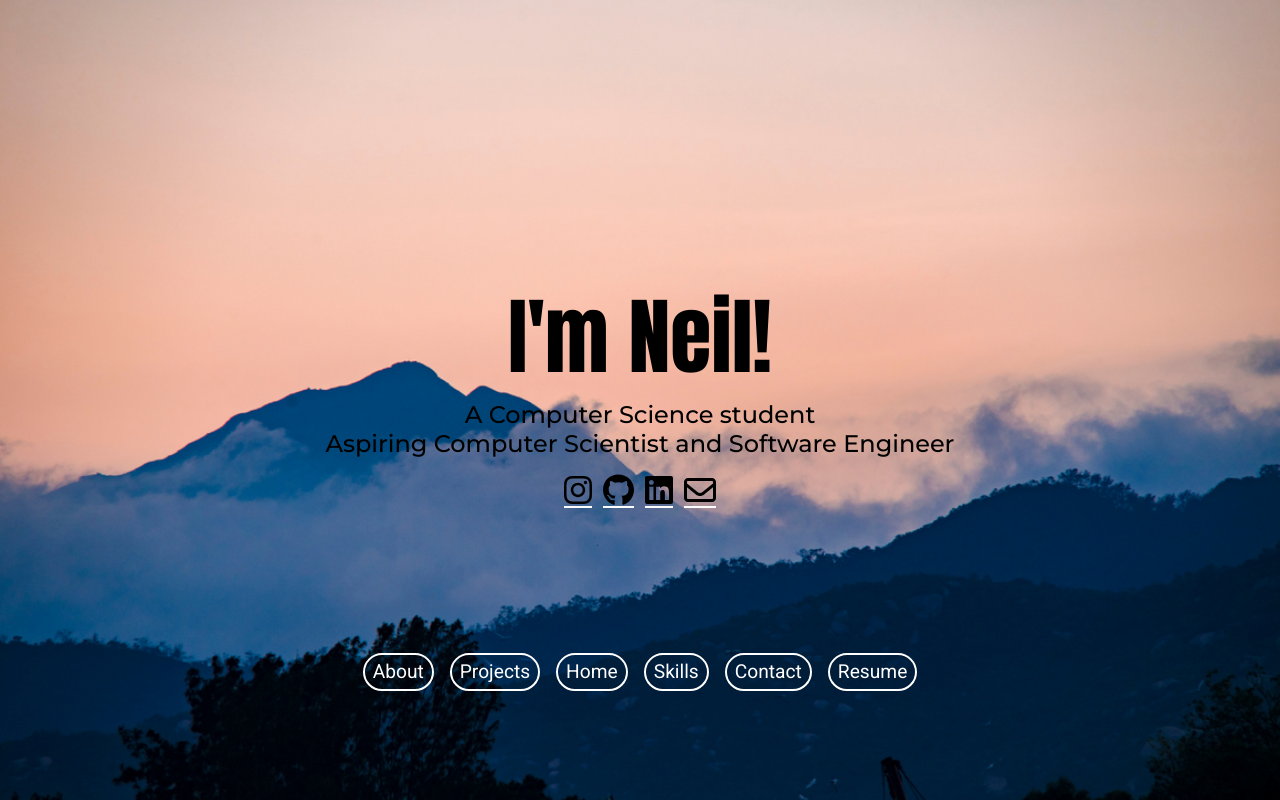
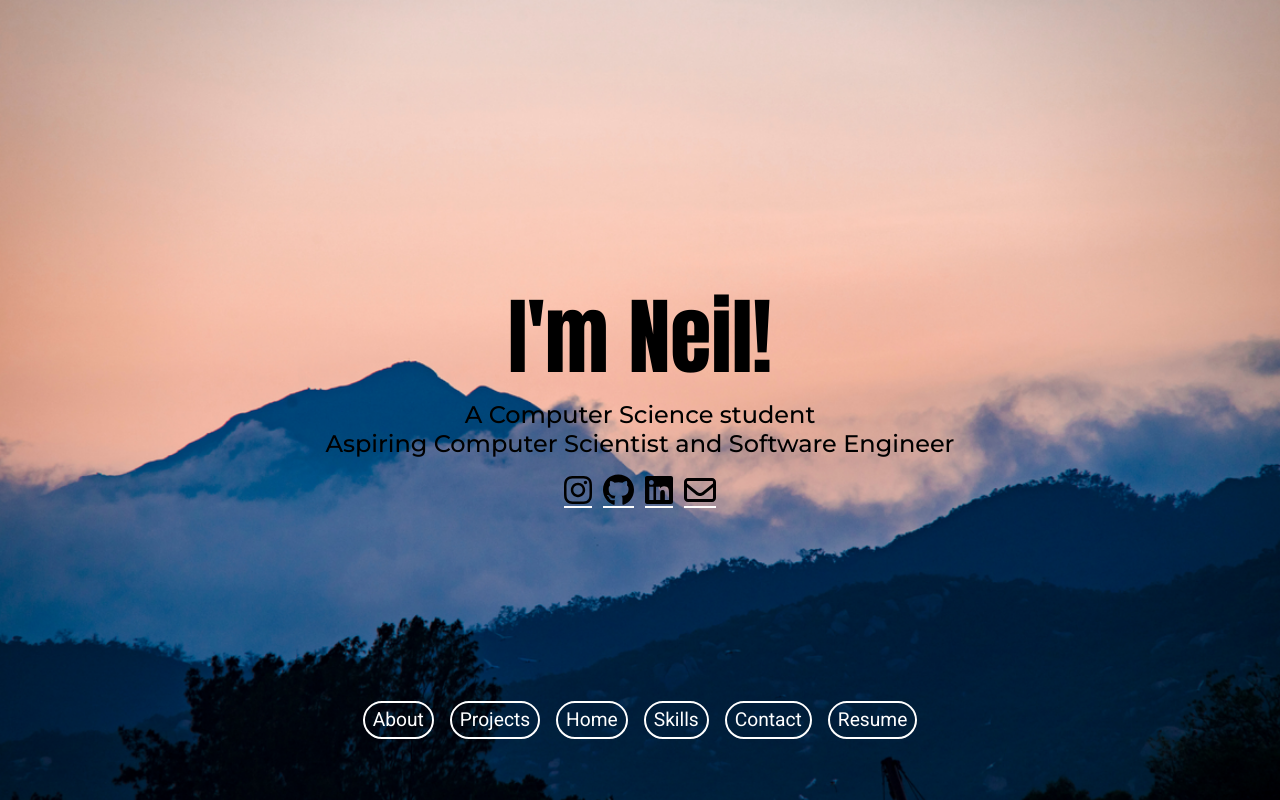
Before and after one commit to Neil-urk12/PortfolioWebsite, a Vue app: page / in a window 1280 px wide. Built offline with nearby package versions, Linux system fonts and the light colour scheme.

Commit message:
Minor CSS changes and design optimization

```diff
--- a/src/App.vue
+++ b/src/App.vue
@@ -13,10 +13,10 @@
 	.container {
 		width: 90%;
 		max-width: 1200px;
-		display: flex;
-		justify-content: center;
+		/* display: flex; */
+		/* justify-content: center;
 		align-items: center;
-		margin: 0 auto;
+		margin: 0 auto; */
 		height: 100vh;
 		padding: 0;
 	}
--- a/src/components/languages.vue
+++ b/src/components/languages.vue
@@ -42,13 +42,12 @@
 		text-align: center;
 		padding: 0.5rem;
 		border: 2px solid black;
-		margin: 0rem 0.35rem 0.25rem 0.35rem;
+		margin: 0.25rem 0.35rem 0.25rem 0.35rem;
 	}
 
 	svg{
 		height: 3.5em;
 		margin: 0.5rem 0.35rem 0.5rem 0.35rem;
-		transition: 0.5s ease-in;
 	}
 	p{
 		font-family: "Montserrat", sans-serif;
--- a/src/components/navbar.vue
+++ b/src/components/navbar.vue
@@ -30,7 +30,7 @@ export default {
   .navbar{
     margin: 0px;
     position: fixed;
-    bottom: 16%;
+    bottom: 10%;
     transform: translateY(50%);
     font-family: "Roboto", sans-serif;
     font-weight: 400;
@@ -40,7 +40,18 @@ export default {
     justify-content: center;
     align-items: center;
     color: white;
+    animation: fadeIn 1s ease-in-out;
   }
+
+  @keyframes fadeIn{
+    from{
+      opacity: 0;
+    }
+    to{
+      opacity: 1;
+    }
+  }
+
   .navbar ul{
     display: flex;
     justify-content: center;
@@ -53,9 +64,8 @@ export default {
     border: 2px solid white;
     padding: 0.35rem 0.5rem;
     border-radius: 1.5rem;
-  }
-  a{
     color: white;
     text-decoration: none;
   }
+
 </style>
--- a/src/components/otherTechnologies.vue
+++ b/src/components/otherTechnologies.vue
@@ -29,8 +29,6 @@
 	svg{
 		height: 3.5em;
 		margin: 0.5rem 0.35rem 0.5rem 0.35rem;
-		transition: 0.5s ease-in;
-		border-bottom: 2px solid white;
 	}
 	p{
 		font-family: "Montserrat", sans-serif;
--- a/src/components/tools.vue
+++ b/src/components/tools.vue
@@ -292,7 +292,6 @@
 	svg{
 		height: 3.5em;
 		margin: 0.25rem 0.35rem 0.25rem 0.35rem;
-		border-bottom: 2px solid white;
 	}
 	p{
 		font-family: "Montserrat", sans-serif;
--- a/src/router/index.js
+++ b/src/router/index.js
@@ -1,6 +1,7 @@
 import { createRouter, createWebHistory } from "vue-router";
 import HomeView from "../view/HomeView.vue";
 import SkillsView from "../view/SkillsView.vue";
+import AboutView from "../view/AboutView.vue";
 
 const router = createRouter({
 		history: createWebHistory(import.meta.env.BASE_URL),
@@ -14,6 +15,11 @@ const router = createRouter({
 					path: '/skills',
 					name: 'Skills',
 					component: SkillsView
+				},
+				{
+					path: '/about',
+					name: 'About',
+					component: AboutView
 				}
 		]
 })
```
Also changed, not shown: src/components/assets/images/portflipic.jpeg (added).
